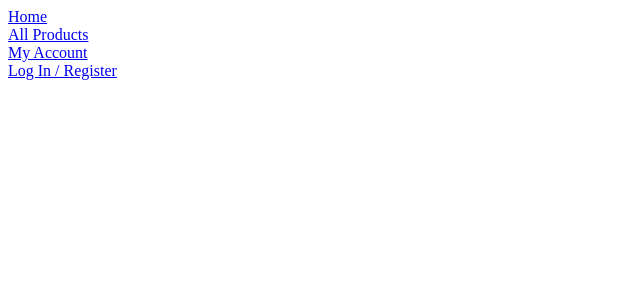
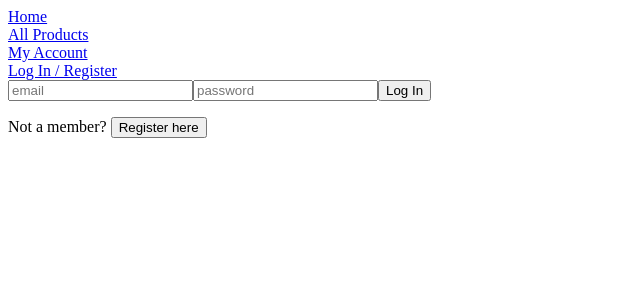
Before and after one commit to JonathanEleiott/food-and-stuff, a React (Vite) app: page /#/login in a window 1280 px wide. Shown: the top 300 px of the page, without its empty margins (0-640 px from the left). Built offline with nearby package versions, Linux system fonts and the light colour scheme.

Commit message:
mkae each product into a link and add authentication

```diff
--- a/src/AllProducts.jsx
+++ b/src/AllProducts.jsx
@@ -1,4 +1,5 @@
 import { useEffect, useState } from "react";
+import { Link } from 'react-router-dom';
 
 const AllProducts = () => {
   const [products, setProducts] = useState([]);
@@ -20,10 +21,12 @@ const AllProducts = () => {
         products.map((singleProduct) => {
 
           return (
-            <section key={singleProduct.id}>
-              <h2>{singleProduct.title}</h2>
-              <img width="250" height="250" src={singleProduct.images[0].slice(2).slice(0, -2)} alt="product image" />
-            </section>
+            <Link key={singleProduct.id} to={`/products/${singleProduct.id}`}>
+              <section>
+                <h2>{singleProduct.title}</h2>
+                <img width="250" height="250" src={singleProduct.images[0].slice(2).slice(0, -2)} alt="product image" />
+              </section>
+            </Link>
           )
         })
       }
--- a/src/App.jsx
+++ b/src/App.jsx
@@ -2,6 +2,7 @@ import { Routes, Route } from 'react-router-dom';
 import AllProducts from './AllProducts.jsx';
 import SingleProduct from './SingleProduct.jsx'
 import NavBar from './NavBar.jsx';
+import Auth from './Auth.jsx';
 
 const App = () => {
 
@@ -13,6 +14,7 @@ const App = () => {
         <Route path='/' element={<h1>Welcome to Food and Stuff</h1>} />
         <Route path='/products' element={<AllProducts />} />
         <Route path='/products/:id' element={<SingleProduct />} />
+        <Route path='/login' element={<Auth />} />
       </Routes>
     </>
   )
--- /dev/null
+++ b/src/Auth.jsx
@@ -0,0 +1,81 @@
+import { useState } from 'react';
+import { useNavigate } from 'react-router-dom';
+
+const Auth = () => {
+  const [showLogin, setShowLogin] = useState(true);
+  const [nameInput, setNameInput] = useState("");
+  const [avatarUrlInput, setAvatarUrlInput] = useState("");
+  const [emailInput, setEmailInput] = useState("");
+  const [passwordInput, setPasswordInput] = useState("");
+
+  const navigate = useNavigate();
+
+  const registerUser = async() => {
+    const response = await fetch('https://api.escuelajs.co/api/v1/users/', {
+      method: 'POST',
+      headers: {
+        "Content-Type": "application/json"
+      },
+      body: JSON.stringify({
+        name: nameInput,
+        email: emailInput,
+        password: passwordInput,
+        avatar: avatarUrlInput
+      })
+    });
+
+    const json = await response.json();
+    setNameInput("");
+    setAvatarUrlInput("");
+    setEmailInput("");
+    setPasswordInput("");
+  }
+
+  const logInUser = async() => {
+    const response = await fetch('https://api.escuelajs.co/api/v1/auth/login', {
+      method: 'POST',
+      headers: {
+        "Content-Type": "application/json"
+      },
+      body: JSON.stringify({
+        email: emailInput,
+        password: passwordInput
+      })
+    });
+
+    const json = await response.json();
+    console.log(json.access_token);
+    navigate('/products');
+  }
+
+  return (
+    <>
+      <form>
+        {
+          showLogin ?
+            null :
+            <>
+              <input value={nameInput} onChange={(event) => { setNameInput(event.target.value) }} placeholder="name" />
+              <input value={avatarUrlInput} onChange={(event) => { setAvatarUrlInput(event.target.value) }} placeholder="avatar" />
+            </>
+        }
+
+        <input value={emailInput} onChange={(event) => { setEmailInput(event.target.value) }} type="email" placeholder="email" />
+        <input value={passwordInput} onChange={(event) => { setPasswordInput(event.target.value) }} type="password" placeholder="password" />
+        {
+          showLogin ? <button onClick={logInUser}>Log In</button> : <button onClick={registerUser}>Register</button>
+        }
+
+      </form>
+
+      {
+        showLogin ?
+          <p>Not a member? <button onClick={() => { setShowLogin(false) }}>Register here</button></p> :
+          <p>Already a member? <button onClick={() => { setShowLogin(true) }}>Log in here</button></p>
+      }
+
+    </>
+  )
+}
+
+export default Auth;
```
